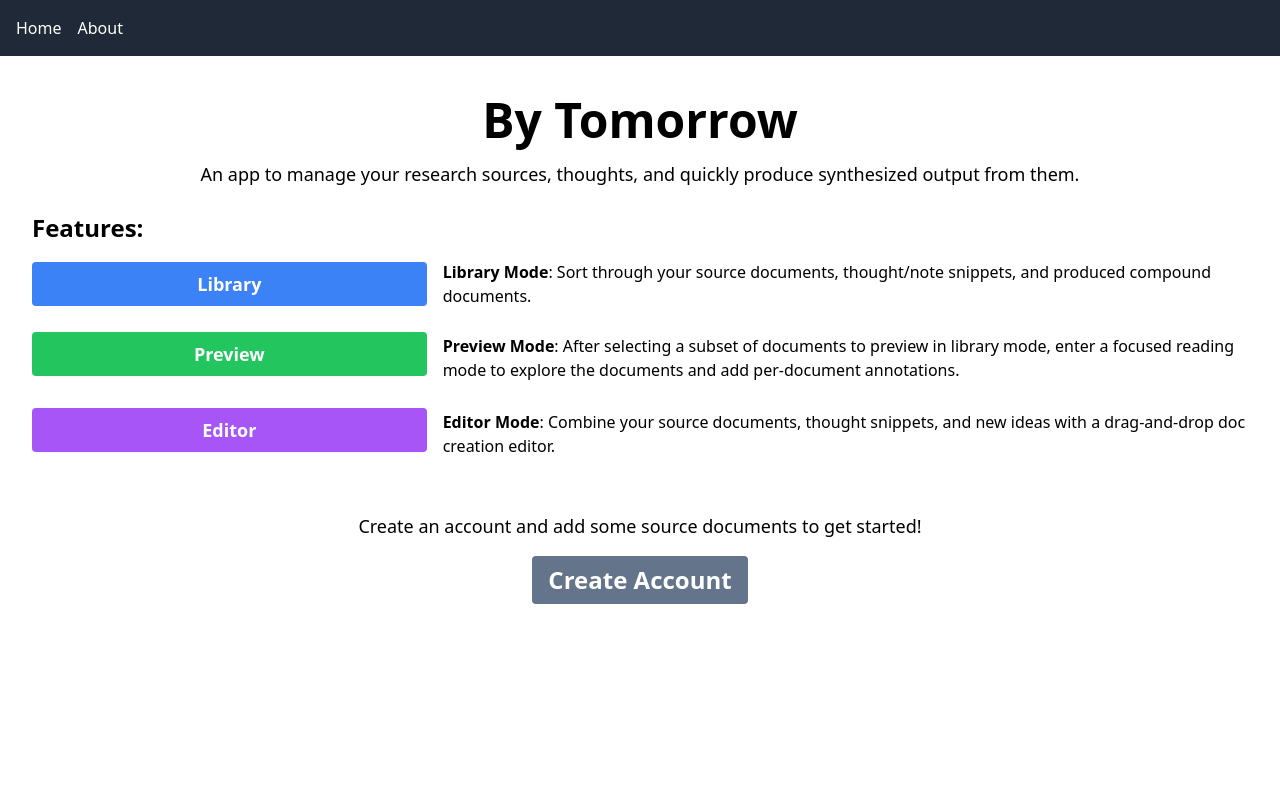
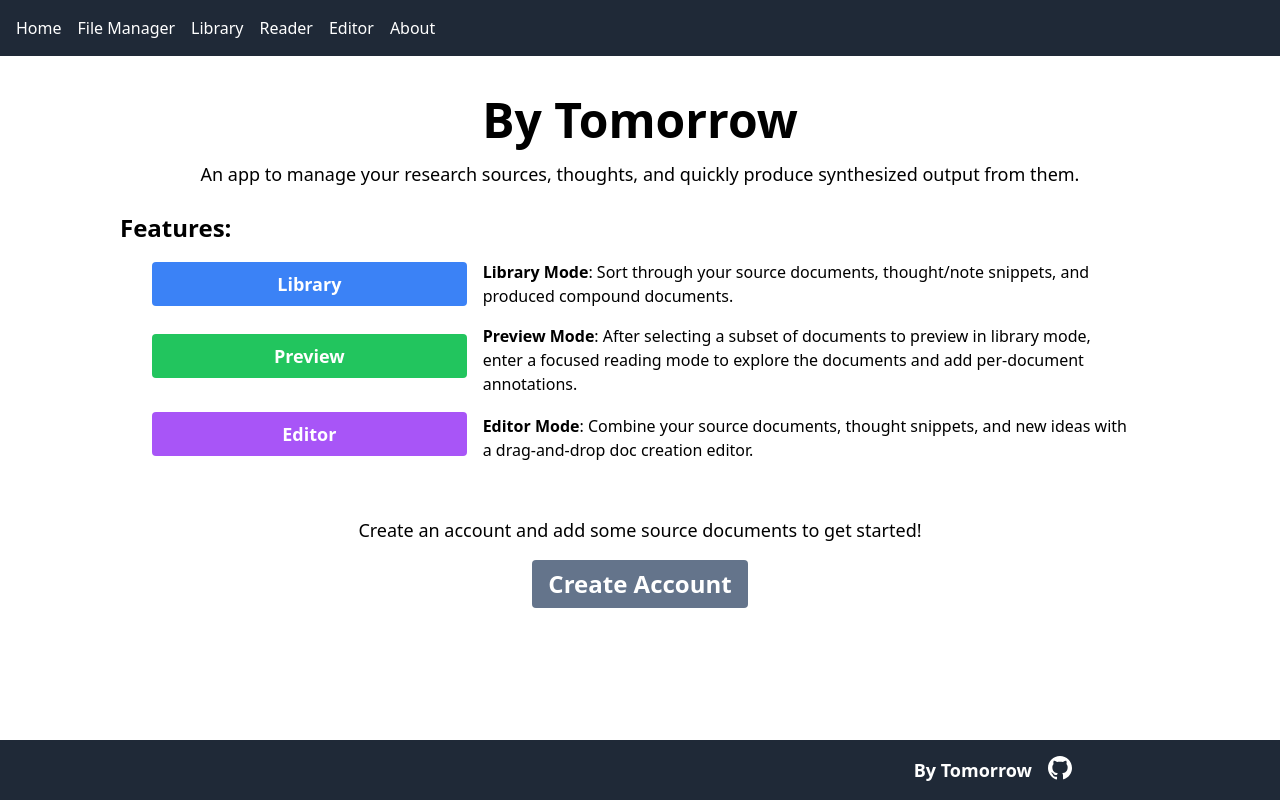
Before and after one commit to drothermel/by-tomorrow-app, a SvelteKit app in the folder by-tomorrow/: page / in a window 1280 px wide. Built offline with nearby package versions, Linux system fonts and the light colour scheme.

Commit message:
update formatting, added routes to nav bar, add footer with gh link

```diff
--- a/by-tomorrow/src/routes/+layout.svelte
+++ b/by-tomorrow/src/routes/+layout.svelte
@@ -3,11 +3,37 @@
 	let { children } = $props()
 </script>
 
+<!--Header -->
 <nav class="bg-gray-800 p-4">
 	<div class="max-w-7xl mx-auto flex space-x-4">
 		<a href="/" class="text-white hover:text-gray-300">Home</a>
+		<a href="/files" class="text-white hover:text-gray-300">File Manager</a>
+		<a href="/library" class="text-white hover:text-gray-300">Library</a>
+		<a href="/preview" class="text-white hover:text-gray-300">Reader</a>
+		<a href="/editor" class="text-white hover:text-gray-300">Editor</a>
 		<a href="/about" class="text-white hover:text-gray-300">About</a>
 	</div>
 </nav>
 
 {@render children()}
+
+<!--Footer -->
+
+<footer class="fixed inset-x-0 bottom-0 bg-gray-800 text-white py-4">
+	<div class="max-w-4xl mx-auto flex justify-end space-x-4 px-4">
+		<span class="text-lg font-semibold">By Tomorrow</span>
+		<a
+			href="https://github.com/drothermel/by-tomorrow-app"
+			target="_blank"
+			rel="noopener noreferrer"
+			class="hover:text-gray-400"
+		>
+			<svg class="w-6 h-6 fill-current" viewBox="0 0 24 24" aria-hidden="true">
+				<path
+					d="M12 0C5.37 0 0 5.37 0 12c0 5.3 3.438 9.8 8.205 11.385.6.11.82-.26.82-.577v-2.17c-3.338.726-4.042-1.61-4.042-1.61-.546-1.387-1.333-1.757-1.333-1.757-1.09-.745.083-.73.083-.73 1.205.085 1.84 1.236 1.84 1.236 1.07 1.835 2.807 1.305 3.492.998.108-.775.418-1.305.762-1.605-2.665-.305-5.466-1.332-5.466-5.93 0-1.31.467-2.38 1.235-3.22-.123-.303-.535-1.523.117-3.176 0 0 1.008-.322 3.3 1.23.957-.266 1.98-.399 3-.405 1.02.006 2.043.139 3 .405 2.29-1.552 3.297-1.23 3.297-1.23.653 1.653.242 2.873.12 3.176.77.84 1.233 1.91 1.233 3.22 0 4.61-2.803 5.62-5.475 5.92.43.37.823 1.096.823 2.21v3.285c0 .32.218.694.825.576C20.565 21.795 24 17.295 24 12c0-6.63-5.37-12-12-12z"
+				/>
+			</svg>
+			<span class="sr-only">GitHub</span>
+		</a>
+	</div>
+</footer>
--- a/by-tomorrow/src/routes/+page.svelte
+++ b/by-tomorrow/src/routes/+page.svelte
@@ -1,5 +1,5 @@
 <body class="bg-gray-100 text-gray-800">
-	<div class="container flex flex-col mx-auto px-4 py-4">
+	<div class="container flex flex-col mx-auto px-4 py-4 sm:px-6 lg:px-20">
 		<!--Header-->
 		<div class="flex flex-col mx-auto p-6">
 			<h1 class="text-5xl font-bold mb-4 text-center">By Tomorrow</h1>
@@ -10,10 +10,10 @@
 		</div>
 
 		<!--Descriptions-->
-		<div class="flex flex-col mx-auto px-4">
+		<div class="flex flex-col mx-auto px-4 sm:px-6 lg:px-10">
 			<h2 class="text-2xl font-semibold mb-4">Features:</h2>
 			<!--Mode Options-->
-			<div class="space-y-6">
+			<div class="flex flex-col mx-auto gap-y-4 gap-x-8 px-4 sm:px-6 lg:px-8">
 				<!-- Library Mode-->
 				<div class="grid gird-cols-1 md:grid-cols-3 gap-4 items-center">
 					<button
```
Also changed, not shown: by-tomorrow/src/routes/editor/+page.svelte (added), by-tomorrow/src/routes/files/+page.svelte (added), by-tomorrow/src/routes/library/+page.svelte (added), by-tomorrow/src/routes/preview/+page.svelte (added).
